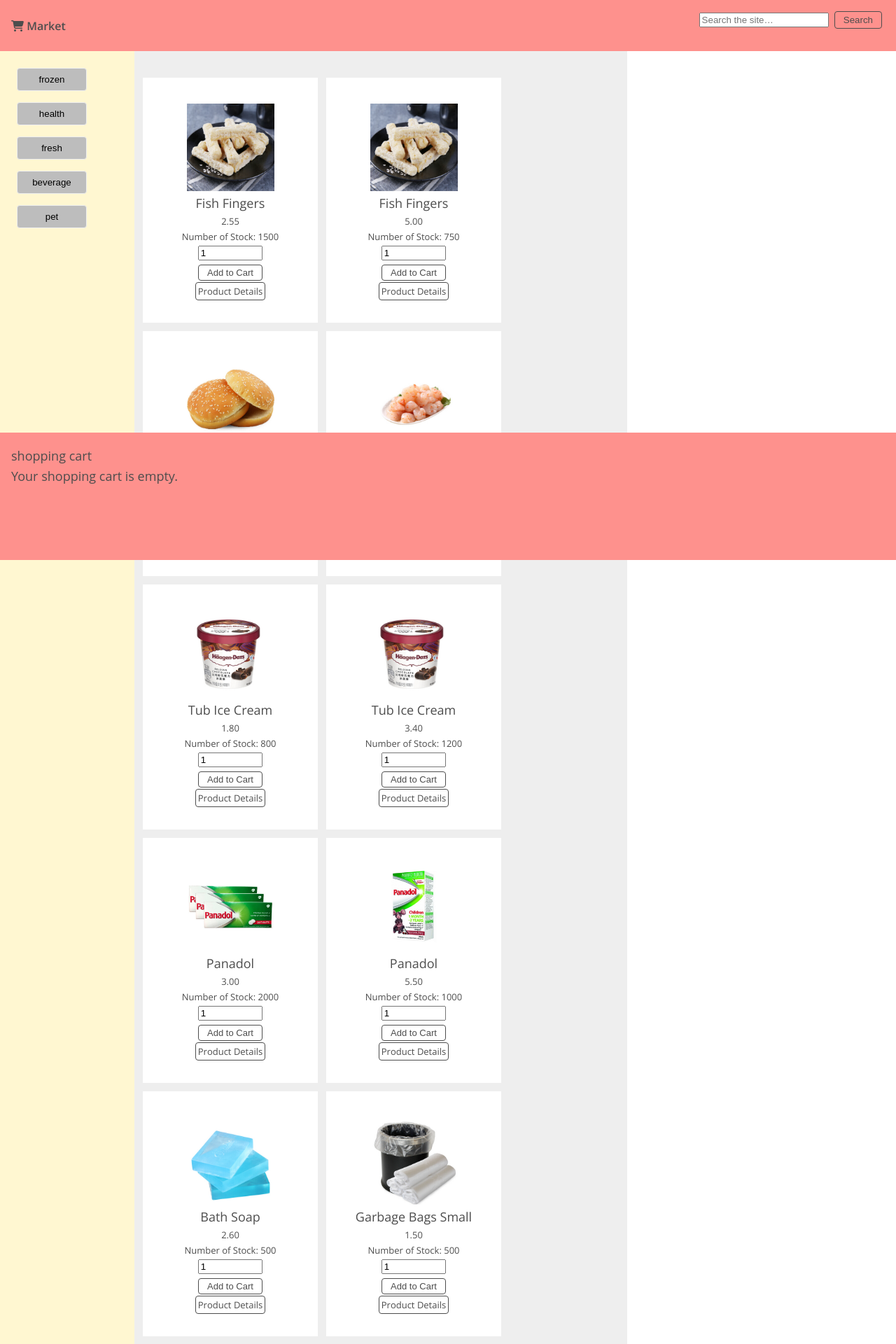
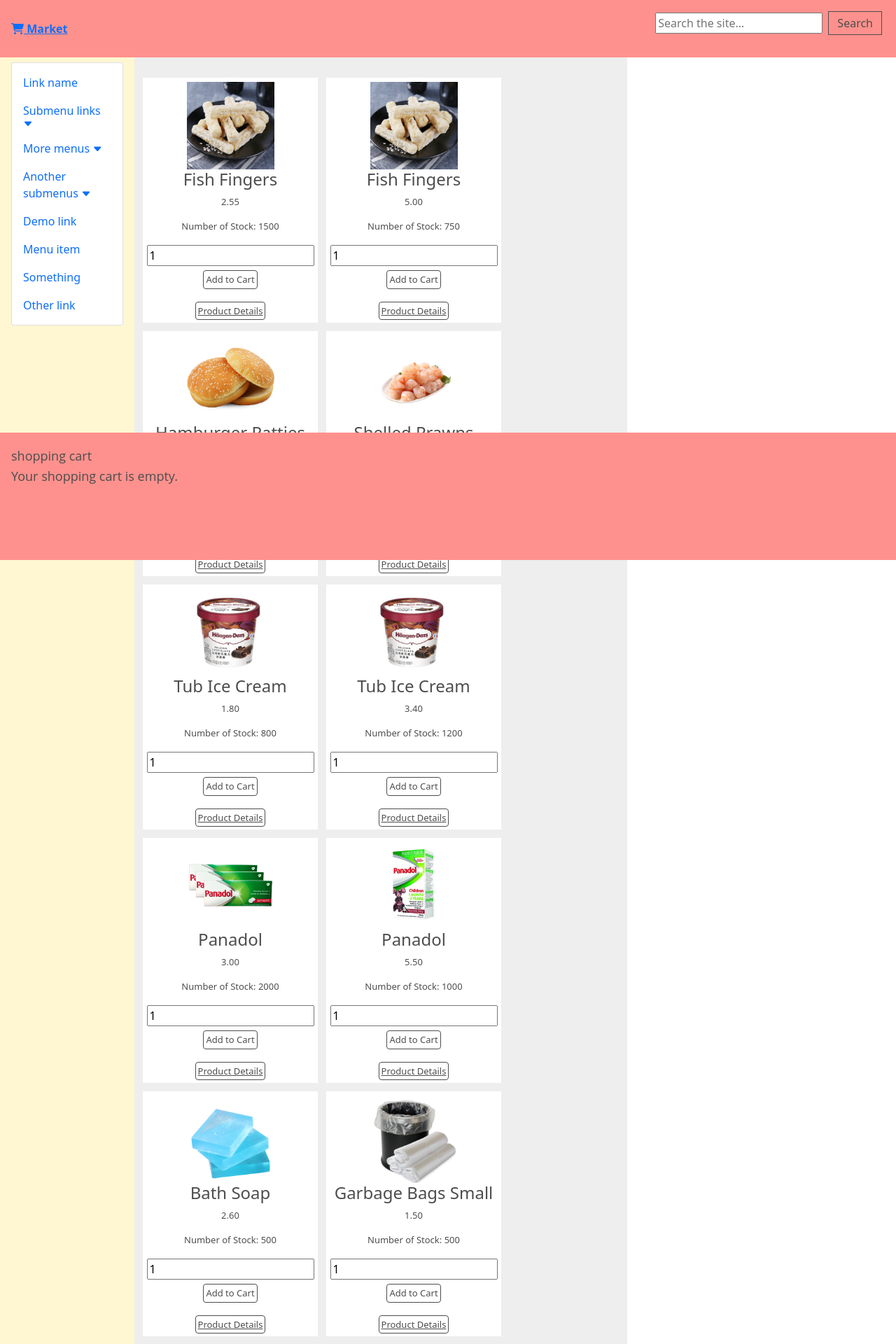
Before and after one commit to Coding-MJ/UTS_internet_programing_Assignment1, a PHP site: page / in a window 1280 px wide. Shown: the top 1920 px of the page at 70% size. Run offline with PHP 8.4, Linux system fonts and the light colour scheme; data comes from the database, SQL or seed files in the repository; some libraries are stand-ins or nearby versions.

Commit message:
side bar: not working but toggle

```diff
--- a/index.php
+++ b/index.php
@@ -109,49 +109,40 @@
 
 <!-- side bar -->
 <script>
-  const topLevelItems = document.querySelectorAll('.main__top-level-item');
-  topLevelItems.forEach(function(topLevelItem) {
-    topLevelItem.addEventListener('click', function() {
-      const categoryName = topLevelItem.textContent;
-      const xhr = new XMLHttpRequest();
-      xhr.onreadystatechange = function() {
-        if (xhr.readyState === XMLHttpRequest.DONE) {
-          if (xhr.status === 200) {
-            const mainSection = document.querySelector('#main');
-            mainSection.innerHTML = xhr.responseText;
-          } else {
-            console.error('Error: ' + xhr.status);
-          }
+	document.addEventListener("DOMContentLoaded", function(){
+
+document.querySelectorAll('.sidebar .nav-link').forEach(function(element){
+
+  element.addEventListener('click', function (e) {
+
+    let nextEl = element.nextElementSibling;
+    let parentEl  = element.parentElement;
+
+    if(nextEl) {
+      e.preventDefault();
+      let mycollapse = new bootstrap.Collapse(nextEl);
+
+        if(nextEl.classList.contains('show')){
+          mycollapse.hide();
+        } else {
+          mycollapse.show();
+          // find other submenus with class=show
+          var opened_submenu = parentEl.parentElement.querySelector('.submenu.show');
+          // if it exists, then close all of them
+        if(opened_submenu){
+          new bootstrap.Collapse(opened_submenu);
         }
-      };
-      xhr.open('GET', 'category.php?category_name=' + categoryName);
-      xhr.send();
-    });
+
+        }
+      }
+
   });
+})
+
+});
 </script>
-<!-- Expanded Sidebar -->
-<script>
-  const subMenuItems = document.querySelectorAll('.main__sub-menu-item');
 
-  subMenuItems.forEach(function(subMenuItem) {
-    subMenuItem.addEventListener('click', function() {
-      const subcategoryName = subMenuItem.textContent;
-      const xhr = new XMLHttpRequest();
-      xhr.onreadystatechange = function() {
-        if (xhr.readyState === XMLHttpRequest.DONE) {
-          if (xhr.status === 200) {
-            const mainSection = document.querySelector('#main');
-            mainSection.innerHTML = xhr.responseText;
-          } else {
-            console.error('Error: ' + xhr.status);
-          }
-        }
-      };
-      xhr.open('GET', 'subcategory.php?subcategory_name=' + subcategoryName);
-      xhr.send();
-    });
-  });
-</script>
+
 
 <!DOCTYPE html>
 <html>
@@ -166,6 +157,9 @@
         <link rel="icon" type="image/png" href="image/favicon.png" />
         <link rel="stylesheet" href="style.css">
         <script src="main.js" defer></script>
+        <link href="https://cdn.jsdelivr.net/npm/bootstrap@5.0.0-beta2/dist/css/bootstrap.min.css" rel="stylesheet" crossorigin="anonymous">
+        <script src="https://cdn.jsdelivr.net/npm/bootstrap@5.0.0-beta2/dist/js/bootstrap.bundle.min.js"crossorigin="anonymous"></script>
+        <link rel="stylesheet" href="https://cdn.jsdelivr.net/npm/bootstrap-icons@1.4.0/font/bootstrap-icons.css">
     </head>
 
     <body>
@@ -193,49 +187,67 @@
       </nav>
 
       <!-- container -->
-      <section class="container">
+      <section class="main__view">
         <!-- Side bar -->
         <section id="side">
-         <?php
-        if (!empty($categoryName) && !empty($subCategory)) {
-          $query = "SELECT * FROM products WHERE category_name = '$categoryName' AND subcategory_name = '$subCategory'";
-          } elseif (!empty($categoryName)) {
-              $query = "SELECT * FROM products WHERE subcategory_name = '$categoryName'";
-          } elseif (!empty($subCategory)) {
-              $query = "SELECT * FROM products WHERE subcategory_name = '$subCategory'";
-          } else {
-            $query = "SELECT * FROM products";
-          }
-          ?>
           <!-- Navbar top level menu -->
             <div class="side__menu">
-              <?php
-              // Get all categories
-              $query = "SELECT DISTINCT category_name FROM products";
-              $result = mysqli_query($connection, $query);
-              while ($row = mysqli_fetch_assoc($result)) {
-                  $category_name = $row['category_name'];
-                  // Get all subcategories for this category
-                  $query = "SELECT DISTINCT subcategory_name FROM products WHERE category_name='$category_name'";
-                  $sub_result = mysqli_query($connection, $query);
-                  $has_subcategories = mysqli_num_rows($sub_result) > 0;
-                  ?>
-                  <button class="category-btn <?php if ($has_subcategories) echo 'has-subcategories'; ?>"><?php echo $category_name; ?></button>
-                  <?php if ($has_subcategories) { ?>
-                      <div class="subcategories">
-                          <?php while ($sub_row = mysqli_fetch_assoc($sub_result)) { ?>
-                              <a href="index.php?subcategory_name=<?php echo $sub_row['subcategory_name']; ?>"><?php echo $sub_row['subcategory_name']; ?></a>
-                          <?php } ?>
-                      </div>
-                  <?php } ?>
-              <?php } ?>
-          </div>
+
+              <nav class="sidebar card py-2 mb-4">
+                <ul class="nav flex-column" id="nav_accordion">
+                  <li class="nav-item">
+                    <a class="nav-link" href="#"> Link name </a>
+                  </li>
+                  <li class="nav-item has-submenu">
+                    <a class="nav-link" href="#"> Submenu links <i class="bi small bi-caret-down-fill"></i> </a>
+                    <ul class="submenu collapse">
+                      <li><a class="nav-link" href="#">Submenu item 1 </a></li>
+                        <li><a class="nav-link" href="#">Submenu item 2 </a></li>
+                        <li><a class="nav-link" href="#">Submenu item 3 </a> </li>
+                    </ul>
+                  </li>
+                  <li class="nav-item has-submenu">
+                    <a class="nav-link" href="#"> More menus <i class="bi small bi-caret-down-fill"></i> </a>
+                    <ul class="submenu collapse">
+                      <li><a class="nav-link" href="#">Submenu item 4 </a></li>
+                        <li><a class="nav-link" href="#">Submenu item 5 </a></li>
+                        <li><a class="nav-link" href="#">Submenu item 6 </a></li>
+                        <li><a class="nav-link" href="#">Submenu item 7 </a></li>
+                    </ul>
+                  </li>
+                  <li class="nav-item has-submenu">
+                    <a class="nav-link" href="#"> Another submenus <i class="bi small bi-caret-down-fill"></i> </a>
+                    <ul class="submenu collapse">
+                      <li><a class="nav-link" href="#">Submenu item 8 </a></li>
+                        <li><a class="nav-link" href="#">Submenu item 9 </a></li>
+                        <li><a class="nav-link" href="#">Submenu item 10 </a></li>
+                        <li><a class="nav-link" href="#">Submenu item 11 </a></li>
+                    </ul>
+                  </li>
+                  <li class="nav-item">
+                    <a class="nav-link" href="#"> Demo link </a>
+                  </li>
+                  <li class="nav-item">
+                    <a class="nav-link" href="#"> Menu item </a>
+                  </li>
+                  <li class="nav-item">
+                    <a class="nav-link" href="#"> Something </a>
+                  </li>
+                  <li class="nav-item">
+                    <a class="nav-link" href="#"> Other link </a>
+                  </li>
+                </ul>
+                </nav>
+
+
+            </div>
         </section>
 
+
+
+
+
         <!-- Main -->
-
-       </script>
-
         <section id="main">
           <div class="section__container">
 
--- a/main.js
+++ b/main.js
@@ -87,3 +87,34 @@
       window.location.href = `item_details.php?id=${productId}`;
     });
   });
+
+
+//   sidebar
+
+document.addEventListener("DOMContentLoaded", function(){
+    document.querySelectorAll('.sidebar .nav-link').forEach(function(element){
+
+      element.addEventListener('click', function (e) {
+
+        let nextEl = element.nextElementSibling;
+        let parentEl  = element.parentElement;
+
+          if(nextEl) {
+              e.preventDefault();
+              let mycollapse = new bootstrap.Collapse(nextEl);
+
+              if(nextEl.classList.contains('show')){
+                mycollapse.hide();
+              } else {
+                  mycollapse.show();
+                  // find other submenus with class=show
+                  var opened_submenu = parentEl.parentElement.querySelector('.submenu.show');
+                  // if it exists, then close all of them
+                  if(opened_submenu){
+                    new bootstrap.Collapse(opened_submenu);
+                  }
+              }
+          }
+      }); // addEventListener
+    }) // forEach
+  });
--- a/style.css
+++ b/style.css
@@ -170,8 +170,8 @@
 }
 
 .side__menu {
-    display: flex;
-    flex-direction: column;
+    /* display: flex; */
+    /* flex-direction: column; */
 
     align-items: center;
 }
@@ -208,11 +208,11 @@
     margin-top: 50px;
 }
 
-.container {
+.main__view {
     padding-top: 55px;
     display: flex;
     justify-content: left;
-    margin:auto;
+    margin:auto !important;
 }
 
 #main {
@@ -468,7 +468,13 @@
 
 
 /* main item card */
-.item-form {
+
+
+
+
+
+
+/* .item-form {
     display: flex;
     width: 50%;
     flex-direction: column;
```
Also changed, not shown: other parts of style.css (+52 -0 lines).
